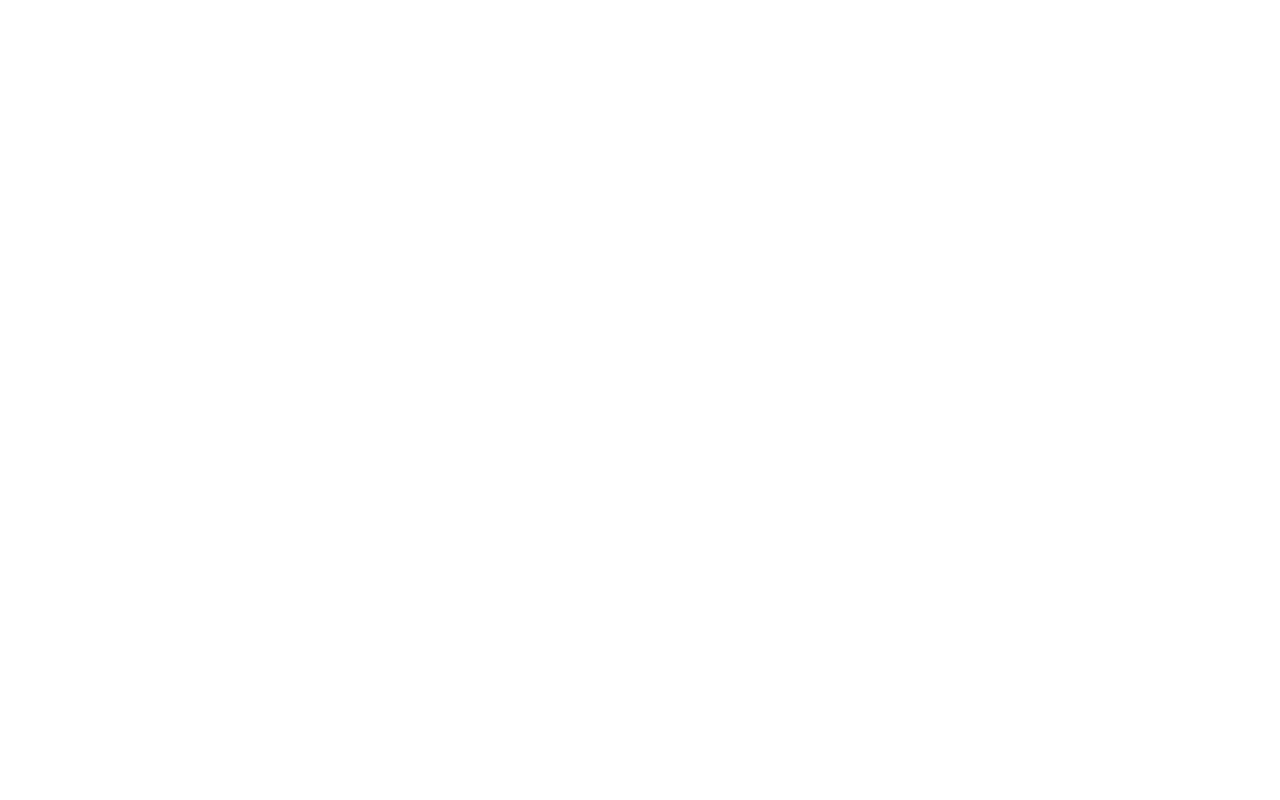
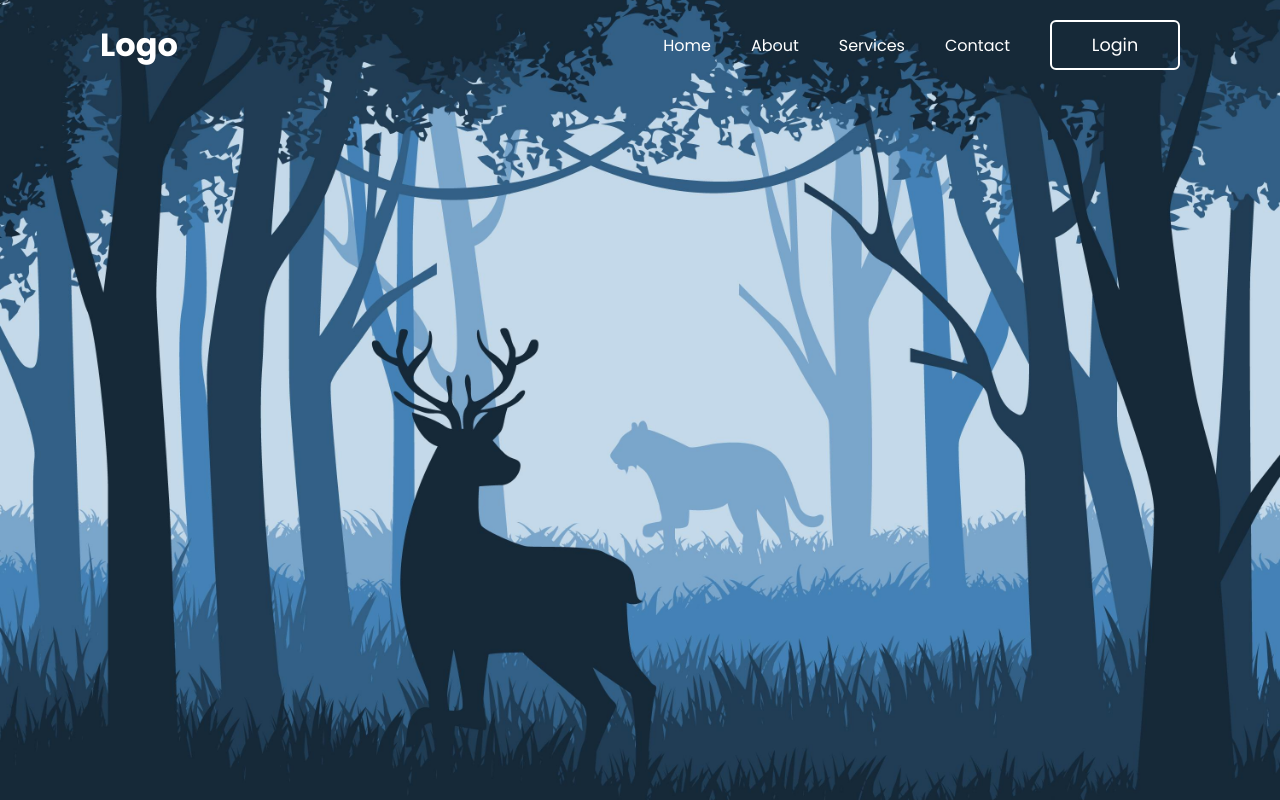
Before and after one commit to GIGAKUL/Form-project, a plain HTML site: page index.html in a window 1280 px wide. Drawn offline with Linux system fonts and the light colour scheme.

Commit message:
nav done

```diff
--- a/index.html
+++ b/index.html
@@ -3,9 +3,23 @@
 <head>
     <meta charset="UTF-8">
     <meta name="viewport" content="width=device-width, initial-scale=1.0">
+    <link rel="stylesheet" href="styles.css">
     <title>A Beautiful form </title>
 </head>
 <body>
-
+    <header>
+        <h2 class="logo">
+            Logo
+        </h2>
+        <nav class="navigation">
+            <ul>
+                <li><a href="#">Home</a></li>
+            <li><a href="#">About</a></li>
+            <li><a href="#">Services</a></li>
+            <li><a href="#">Contact</a></li>
+            </ul>
+            <button class="btn-login">Login</button>
+        </nav>
+    </header>
 </body>
 </html>
--- a/styles.css
+++ b/styles.css
@@ -0,0 +1,85 @@
+@import url("https://fonts.googleapis.com/css2?family=Poppins:wght@200;300;400;500;600;700;800;900&display=swap");
+* {
+  font-family: "Poppins", sans-serif;
+  margin: 0;
+  padding: 0;
+  box-sizing: border-box;
+}
+body {
+  display: flex;
+  justify-content: center;
+  align-items: center;
+  min-height: 100vh;
+  background: url("images/6213932.jpg");
+  background-position: center;
+  background-size: cover;
+}
+header {
+  position: fixed;
+  width: 100%;
+  top: 0;
+  left: 0;
+  padding: 20px 100px;
+  display: flex;
+  justify-content: space-between;
+  align-items: center;
+  z-index: 99;
+}
+.navigation {
+  display: flex;
+}
+a {
+  text-decoration: none;
+}
+ul {
+  display: flex;
+  list-style: none;
+  align-items: center;
+  justify-content: center;
+}
+.logo {
+  font-size: 2em;
+  color: white;
+  user-select: none;
+}
+.navigation a {
+  position: relative;
+  color: white;
+  font-size: 1 rem;
+  margin-left: 40px;
+}
+.navigation a::after {
+  content: "";
+  position: absolute;
+  width: 100%;
+  height: 3px;
+  background-color: white;
+  border-radius: 5px;
+  bottom: -5px;
+  left: -0;
+  transform: scale(0);
+  transition: transform 0.5s;
+  transform-origin: right;
+}
+.navigation a:hover::after {
+  transform-origin: left;
+  transform: scale(1);
+}
+.navigation .btn-login {
+  width: 130px;
+  height: 50px;
+  background: transparent;
+  border: 2px solid white;
+  outline: none;
+  border-radius: 6px;
+  cursor: pointer;
+  color: white;
+  font-size: 1.1em;
+  font-weight: 5000;
+  margin-left: 40px;
+  transition: 0.5s;
+}
+.navigation .btn-login:hover {
+  background: white;
+  color: #1111;
+}
```
